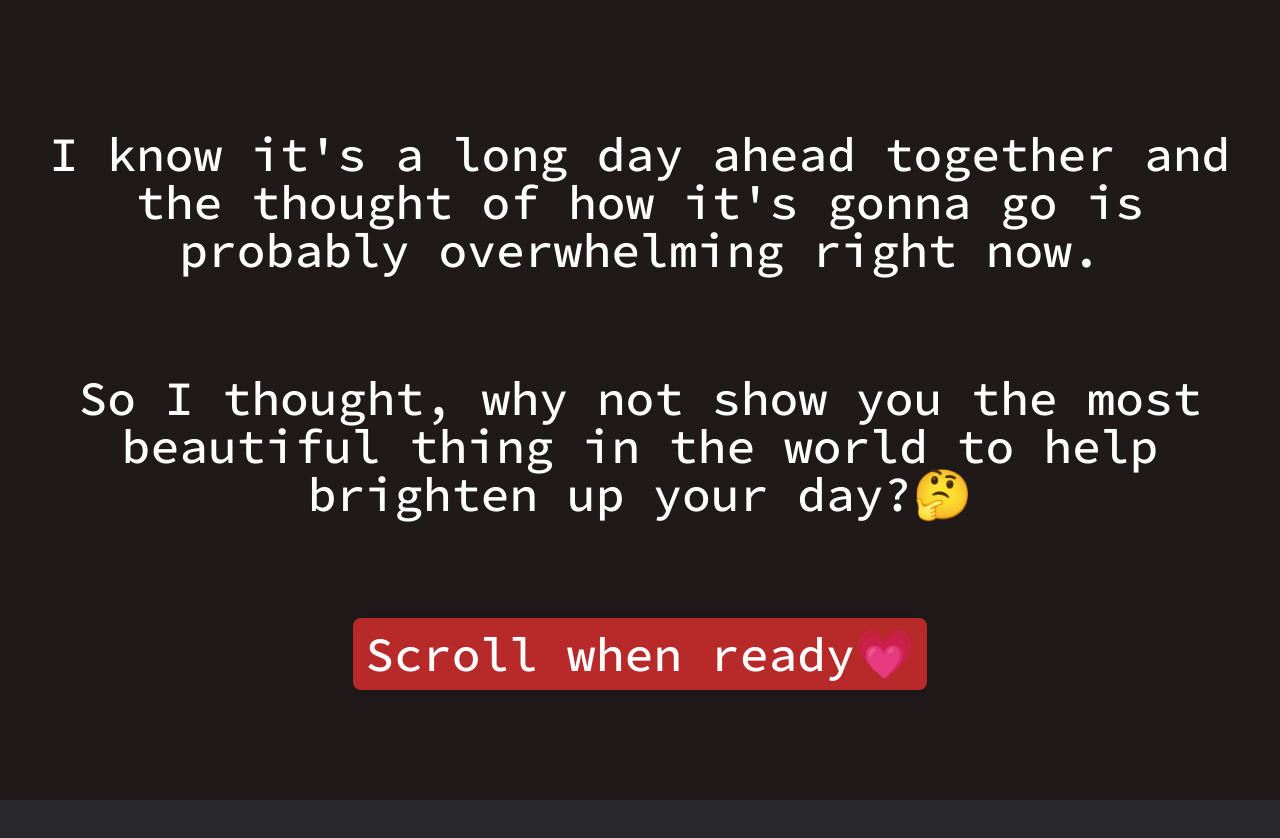
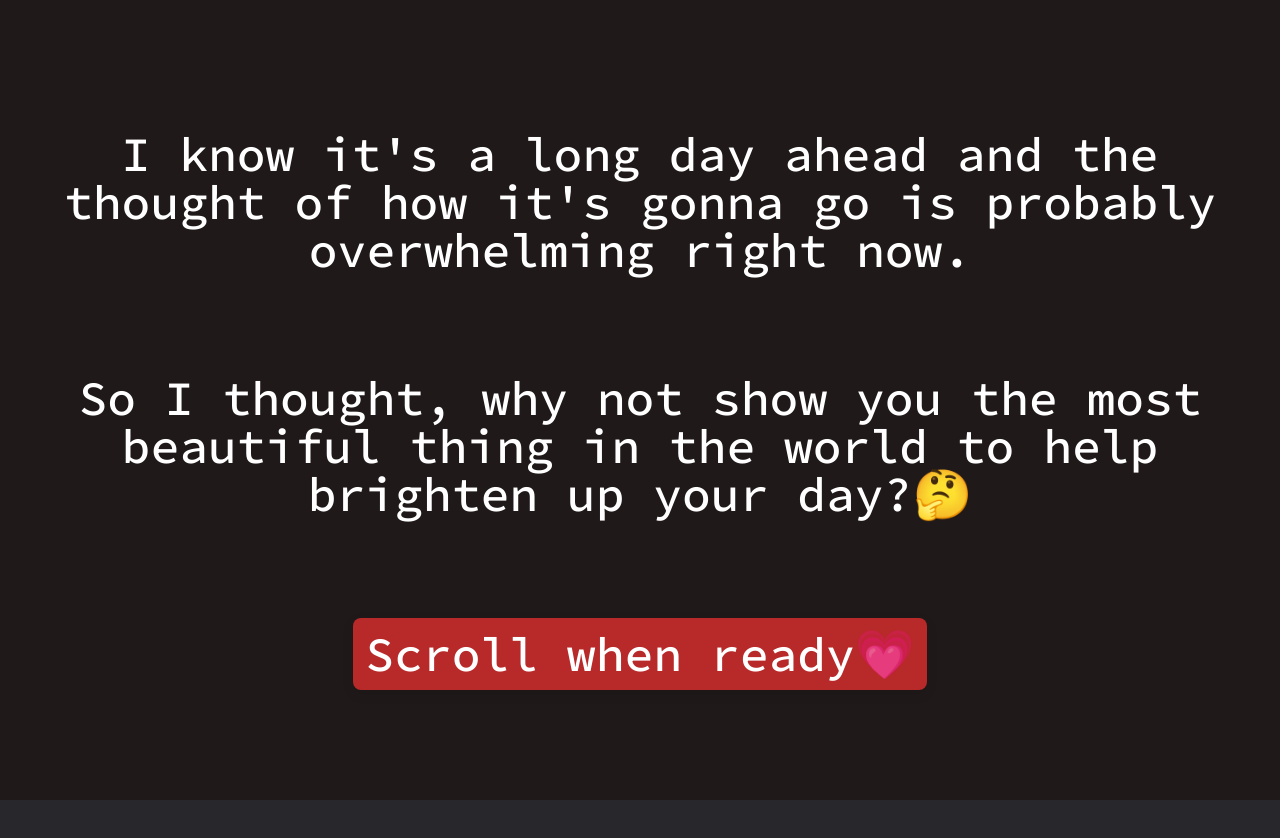
Before and after one commit to Basheer5127/therapeutic-messages, a React (Vite) app: page / in a window 1280 px wide. Shown: the part 800-1638 px from the top of the page. Built offline with nearby package versions, Linux system fonts and the light colour scheme.

Commit message:
Update Romance.jsx

```diff
--- a/src/Pages/Romance/Romance.jsx
+++ b/src/Pages/Romance/Romance.jsx
@@ -162,7 +162,7 @@ const Main = () => {
         whileInView={{ x: 0, opacity: 1 }}
         transition={{ duration: 1, delay: 0.5 }}
       >
-        I know it's a long day ahead together and the thought of how it's gonna go is probably overwhelming right now.{" "}
+        I know it's a long day ahead and the thought of how it's gonna go is probably overwhelming right now.{" "}
       <motion.p
         className="text-2xl md:text-5xl md:text-center mt-[100px]"
         initial={{ x: "100%", opacity: 0 }}
```
